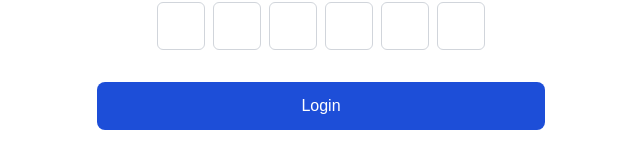
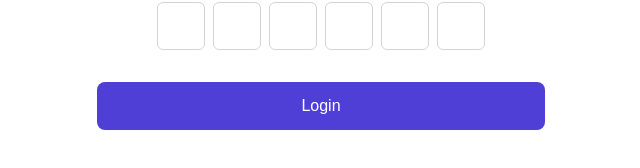
Before and after one commit to teeegeee774/raenestApp, a React (Vite) app: page /otp in a window 1280 px wide. Shown: the part 442-610 px from the top of the page, without its empty margins (319-959 px from the left). Built offline with nearby package versions, Linux system fonts and the light colour scheme.

Commit message:
Update Otp.jsx

```diff
--- a/src/pages/Otp.jsx
+++ b/src/pages/Otp.jsx
@@ -114,7 +114,7 @@ const Otp = () => {
           )}
           <button
             type="submit"
-            className="w-full bg-blue-700 text-white py-3 rounded-lg disabled:cursor-not-allowed"
+            className="w-full bg-[#4F3FD7] text-white py-3 rounded-lg disabled:cursor-not-allowed"
           >
             Login
           </button>
```
